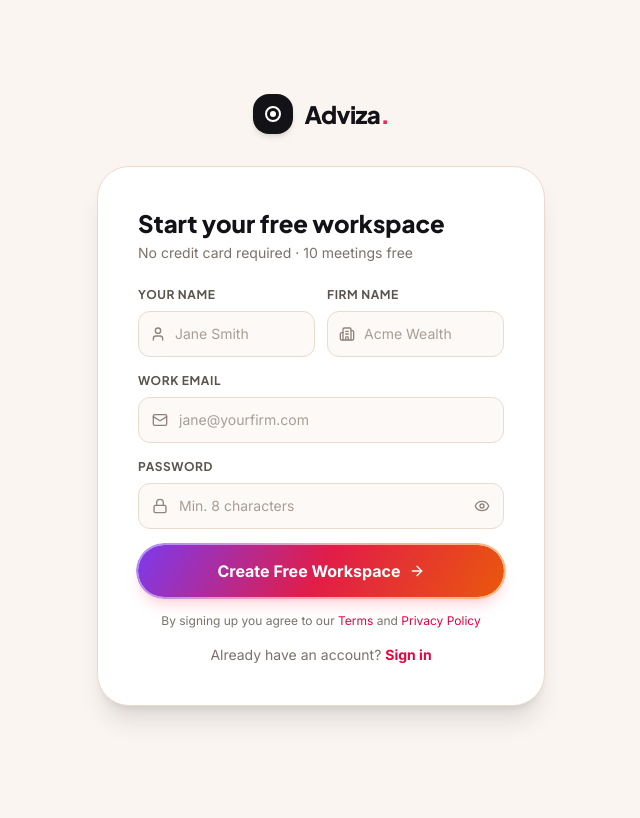
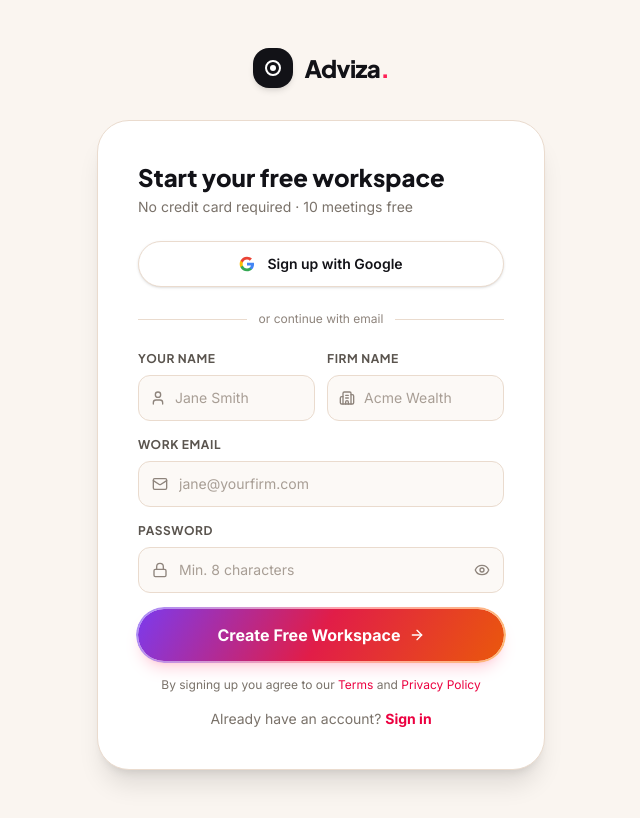
Before and after one commit to Pratyush-Malviya/Adviza-AI, a Next.js app: page /auth/signup in a window 1280 px wide. Shown: the whole page, without its empty margins (319-959 px from the left). Built offline with nearby package versions, Linux system fonts and the light colour scheme; no server answers.

Commit message:
Fix Google OAuth callback to automatically provision firm and profile, add Google signup button

```diff
--- a/app/auth/callback/route.ts
+++ b/app/auth/callback/route.ts
@@ -8,8 +8,47 @@
 
   if (code) {
     const supabase = await createClient();
-    const { error } = await supabase.auth.exchangeCodeForSession(code);
-    if (!error) {
+    const { data, error } = await supabase.auth.exchangeCodeForSession(code);
+
+    if (!error && data.user) {
+      const user = data.user;
+
+      // Ensure user profile and firm exist (especially for OAuth signups)
+      const { data: existingProfile } = await supabase
+        .from("profiles")
+        .select("id, firm_id")
+        .eq("id", user.id)
+        .maybeSingle();
+
+      if (!existingProfile) {
+        const userName = user.user_metadata?.full_name || user.user_metadata?.name || user.email?.split("@")[0] || "Advisor";
+        const firmName = user.user_metadata?.firm_name || `${userName}'s Advisory`;
+        const firmSlug = `firm-${user.id.slice(0, 8)}`;
+
+        const { data: newFirm } = await supabase
+          .from("firms")
+          .insert({
+            name: firmName,
+            slug: firmSlug,
+            plan: "free",
+            meetings_limit: 10,
+            meetings_used: 0,
+          })
+          .select("id")
+          .single();
+
+        if (newFirm) {
+          await supabase.from("profiles").insert({
+            id: user.id,
+            firm_id: newFirm.id,
+            email: user.email || "",
+            full_name: userName,
+            role: "owner",
+            avatar_url: user.user_metadata?.avatar_url || user.user_metadata?.picture || null,
+          });
+        }
+      }
+
       return NextResponse.redirect(`${origin}${next}`);
     }
   }
--- a/app/auth/signup/page.tsx
+++ b/app/auth/signup/page.tsx
@@ -50,6 +50,19 @@
       setLoading(false);
     } else {
       setSuccess(true);
+    }
+  }
+
+  async function handleGoogleSignup() {
+    setLoading(true);
+    setError(null);
+    const { error } = await supabase.auth.signInWithOAuth({
+      provider: "google",
+      options: { redirectTo: `${window.location.origin}/auth/callback` },
+    });
+    if (error) {
+      setError(error.message);
+      setLoading(false);
     }
   }
 
@@ -107,6 +120,42 @@
               {error}
             </div>
           )}
+
+          <button
+            id="signup-google"
+            onClick={handleGoogleSignup}
+            disabled={loading}
+            className="w-full py-3 bg-white hover:bg-[#FAF5F0] disabled:opacity-50 border border-[#EADBCE] text-[#121217] font-semibold rounded-full transition-colors flex items-center justify-center gap-3 text-sm shadow-sm mb-6"
+          >
+            <svg className="w-4 h-4" viewBox="0 0 24 24">
+              <path
+                fill="#4285F4"
+                d="M22.56 12.25c0-.78-.07-1.53-.2-2.25H12v4.26h5.92c-.26 1.37-1.04 2.53-2.21 3.31v2.77h3.57c2.08-1.92 3.28-4.74 3.28-8.09z"
+              />
+              <path
+                fill="#34A853"
+                d="M12 23c2.97 0 5.46-.98 7.28-2.66l-3.57-2.77c-.98.66-2.23 1.06-3.71 1.06-2.86 0-5.29-1.93-6.16-4.53H2.18v2.84C3.99 20.53 7.7 23 12 23z"
+              />
+              <path
+                fill="#FBBC05"
+                d="M5.84 14.09c-.22-.66-.35-1.36-.35-2.09s.13-1.43.35-2.09V7.07H2.18C1.43 8.55 1 10.22 1 12s.43 3.45 1.18 4.93l2.85-2.22.81-.62z"
+              />
+              <path
+                fill="#EA4335"
+                d="M12 5.38c1.62 0 3.06.56 4.21 1.64l3.15-3.15C17.45 2.09 14.97 1 12 1 7.7 1 3.99 3.47 2.18 7.07l3.66 2.84c.87-2.6 3.3-4.53 6.16-4.53z"
+              />
+            </svg>
+            Sign up with Google
+          </button>
+
+          <div className="relative mb-6">
+            <div className="absolute inset-0 flex items-center">
+              <div className="w-full border-t border-[#EADBCE]" />
+            </div>
+            <div className="relative flex justify-center text-xs text-[#8E847C]">
+              <span className="bg-white px-3">or continue with email</span>
+            </div>
+          </div>
 
           <form onSubmit={handleSignup} className="space-y-4">
             <div className="grid grid-cols-2 gap-3">
```
